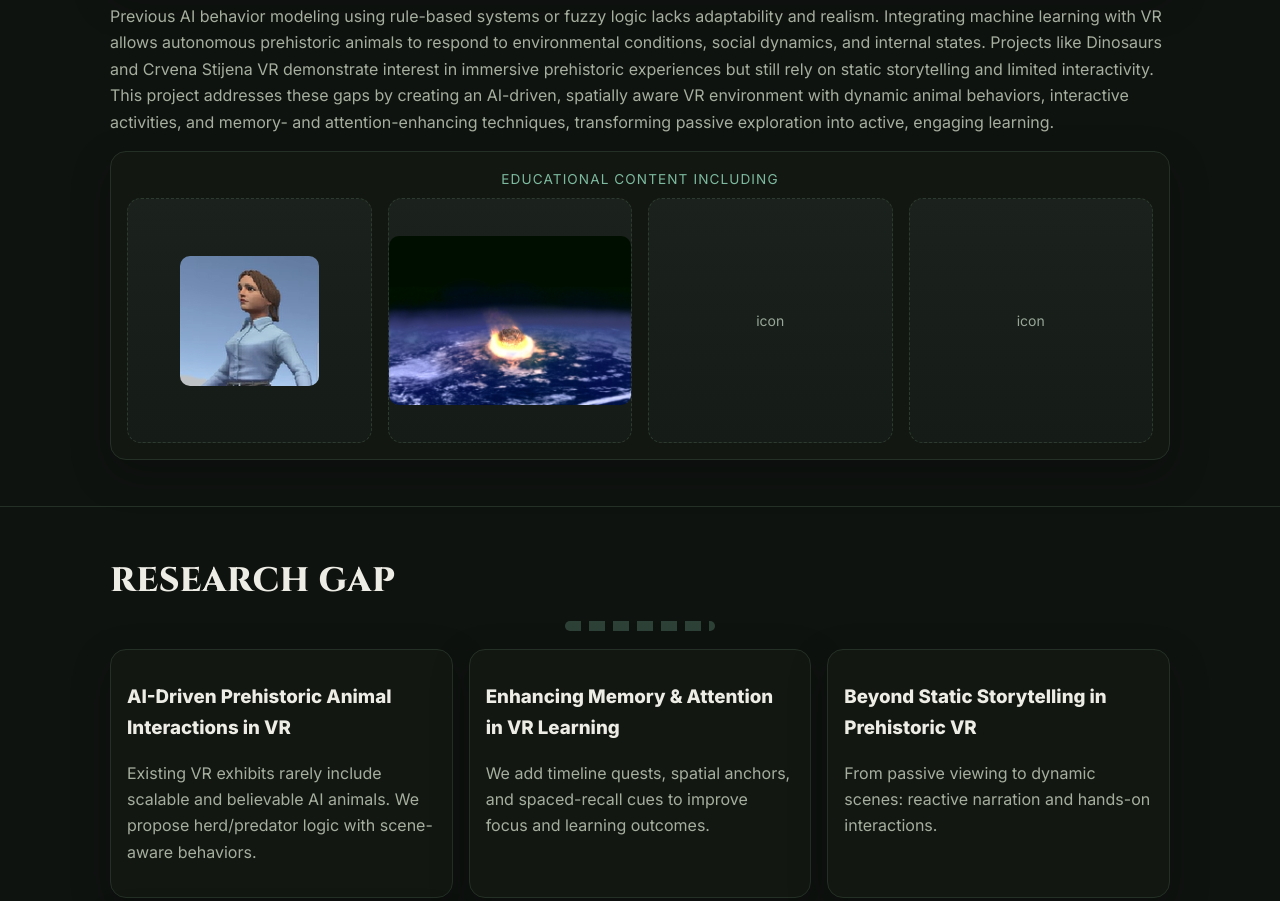
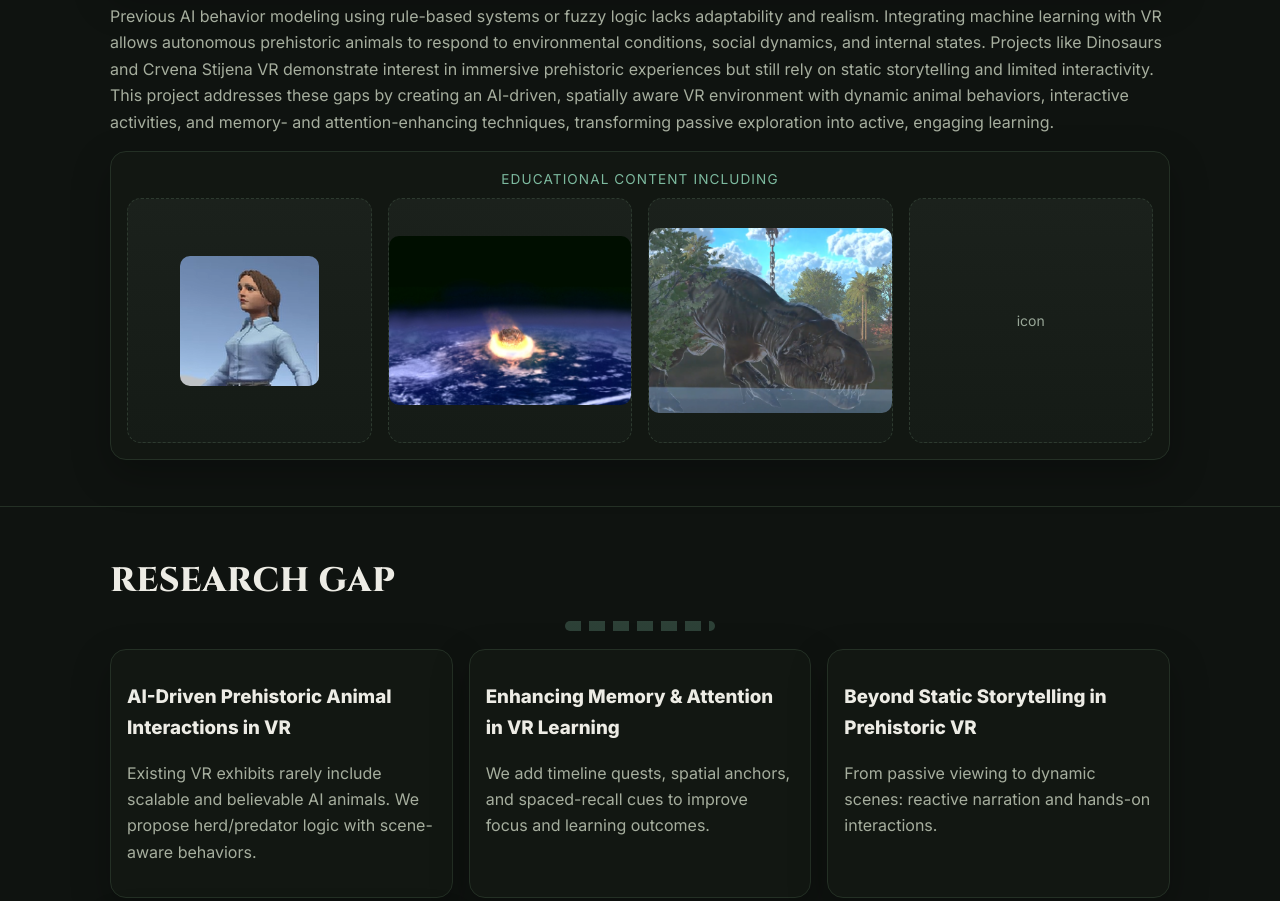
Before and after one commit to KisuraWSP/research_website, a plain HTML site: page index.html in a window 1280 px wide. Shown: the part 1617-2518 px from the top of the page. Drawn offline with Linux system fonts and the light colour scheme.

Commit message:
updated the code

```diff
--- a/index.html
+++ b/index.html
@@ -416,7 +416,11 @@
               <img src="images/Impact_event.jpg" alt="KPG Extinction Event Simulation">
             </a>
           </div>
-          <div class="thumb">icon</div>
+          <div class="thumb">
+            <a href="https://youtu.be/CCO5IvT8D3E" target="_blank" rel="noopener noreferrer">
+              <img src="images/ab.png" alt="AI Animal Behaviour">
+            </a>
+          </div>
           <div class="thumb">icon</div>
         </div>
       </div>
@@ -711,7 +715,7 @@
         <div class="person">
           <span class="badge leader">Group Leader</span>
           <img class="avatar" src="images/il.jpg" alt="M M Ilangameera">
-          <div class="name">M M Ilangameera</div>
+          <div class="name">M M Ilangamveera</div>
           <div class="meta">IT21284502 • SLIIT</div>
           <div class="faculty">Faculty of Computing</div>
           <div class="hr"></div>
```
Also changed, not shown: images/ab.png (added).
